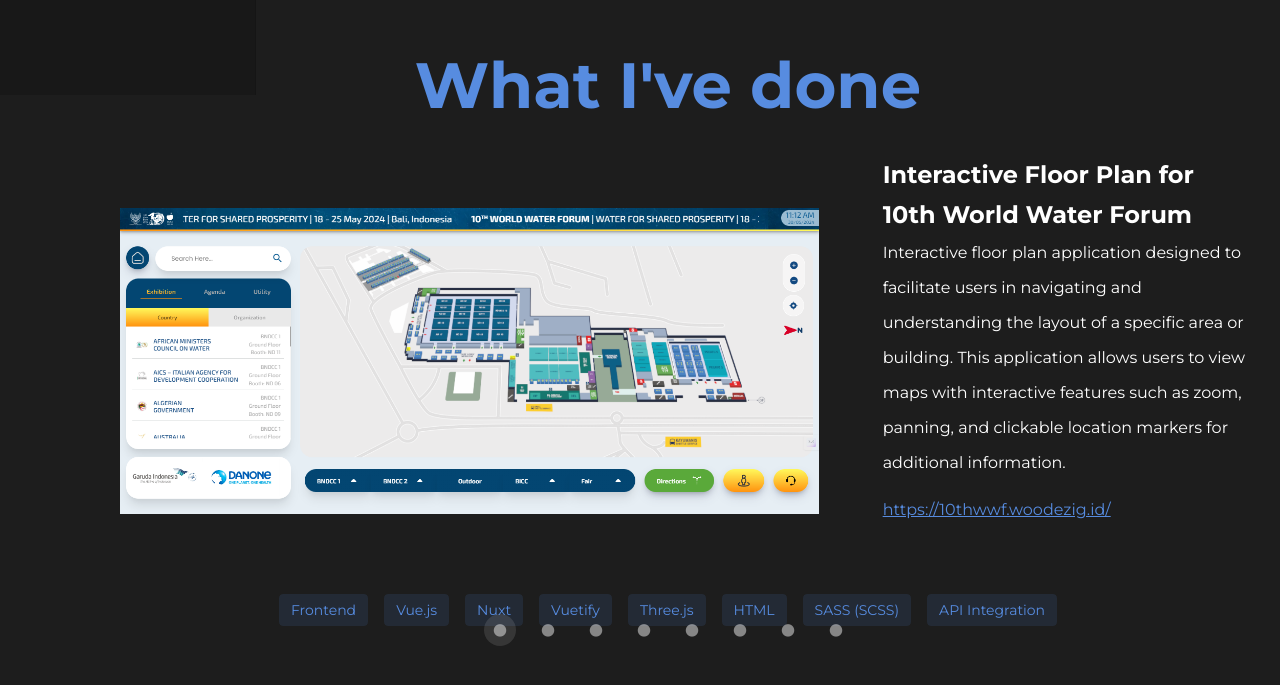
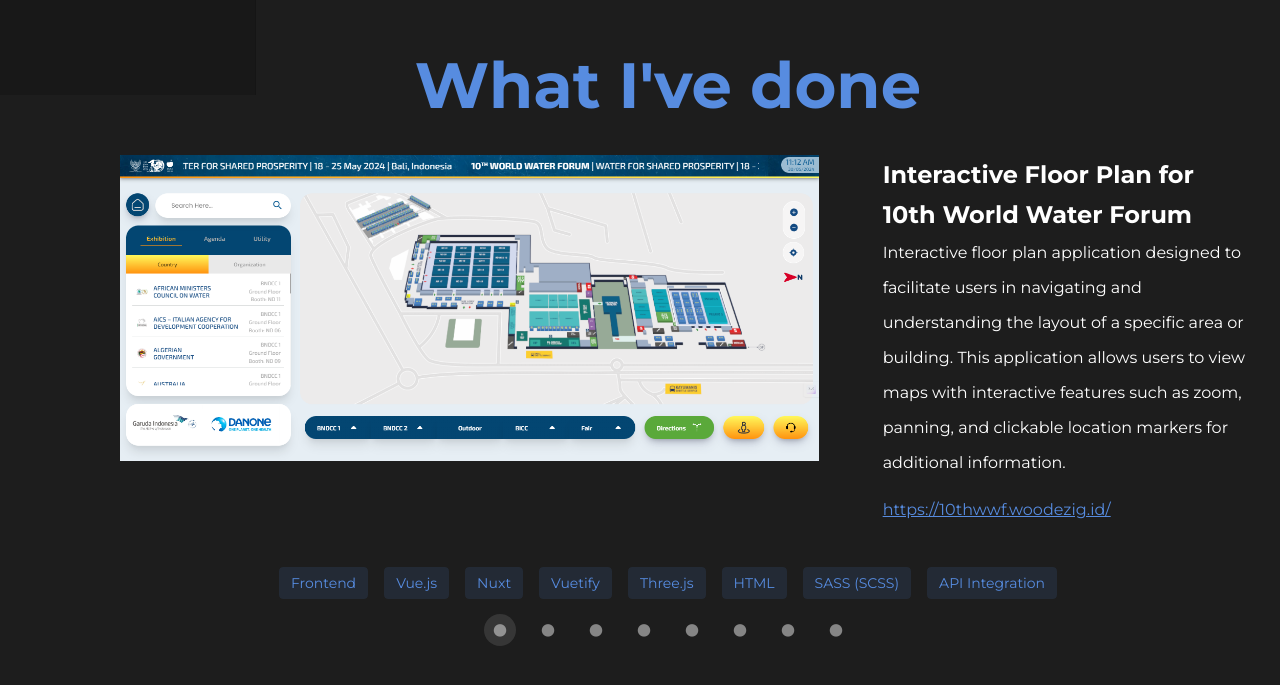
Before and after one commit to Nurhiman20/new-portfolio, a Nuxt app: page / in a window 1280 px wide. Shown: the part 705-1390 px from the top of the page. Built offline with nearby package versions, Linux system fonts and the light colour scheme.

Commit message:
feat(Project): Fix responsive

```diff
--- a/pages/index.vue
+++ b/pages/index.vue
@@ -1,5 +1,12 @@
 <template>
-  <v-navigation-drawer v-model="drawer" rail color="#181818" dark expand-on-hover>
+  <v-navigation-drawer
+    v-model="drawer"
+    rail
+    color="#181818"
+    dark
+    permanent
+    expand-on-hover
+  >
     <v-list-item
       class="px-2"
       prepend-avatar="@/assets/images/Ava.png"
@@ -32,11 +39,7 @@
                 </div>
                 <div>
                   <p class="text-grey">Front-end Web Developer</p>
-                  <v-btn
-                    outlined
-                    large
-                    color="primary"
-                    @click="$vuetify.goTo('#contact', options)"
+                  <v-btn outlined large color="primary" @click="scrollTo('#contact')"
                     >Contact Me</v-btn
                   >
                 </div>
@@ -64,17 +67,16 @@
             >
               <v-sheet
                 color="#1D1D1D"
-                height="100%"
                 class="d-flex flex-column justify-center align-center"
               >
                 <v-row>
                   <v-col cols="12" md="8" lg="8" class="px-12">
-                    <div class="fill-height d-flex">
-                      <v-img
-                        :aspect-ratio="1366 / 625"
-                        width="60"
+                    <div class="d-flex flex-column w-100 project-image">
+                      <img
                         :src="itemProject.image"
-                      ></v-img>
+                        alt="preview"
+                        class="project-image w-100"
+                      ></img>
                     </div>
                   </v-col>
                   <v-col cols="12" md="4" lg="4" class="px-4">
@@ -525,4 +527,14 @@ const knowBasics = [
 .project-title {
   line-height: 40px;
 }
+
+.project-image {
+  @media only screen and (max-width: 600px) {
+    height: 400px
+    img {
+      object-fit: contain;
+      height: 100%;
+    }
+  }
+}
 </style>
```
